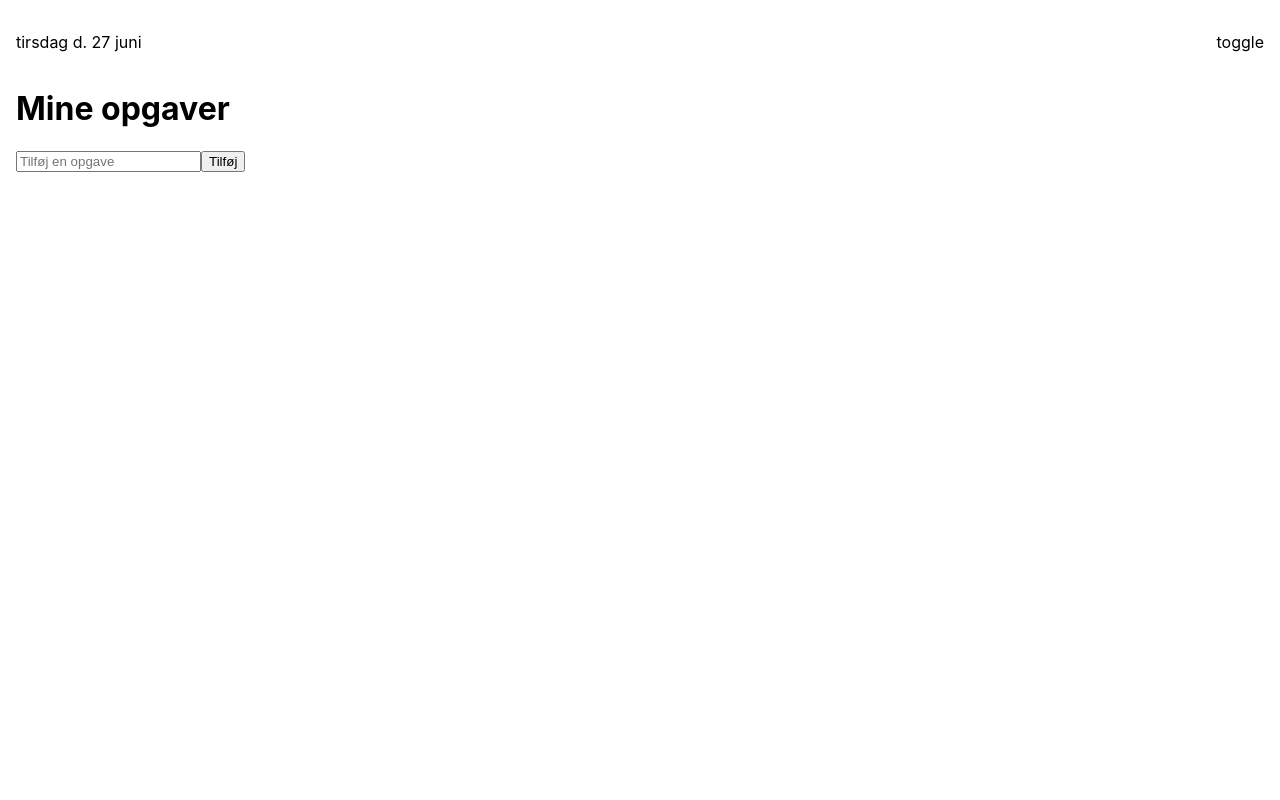
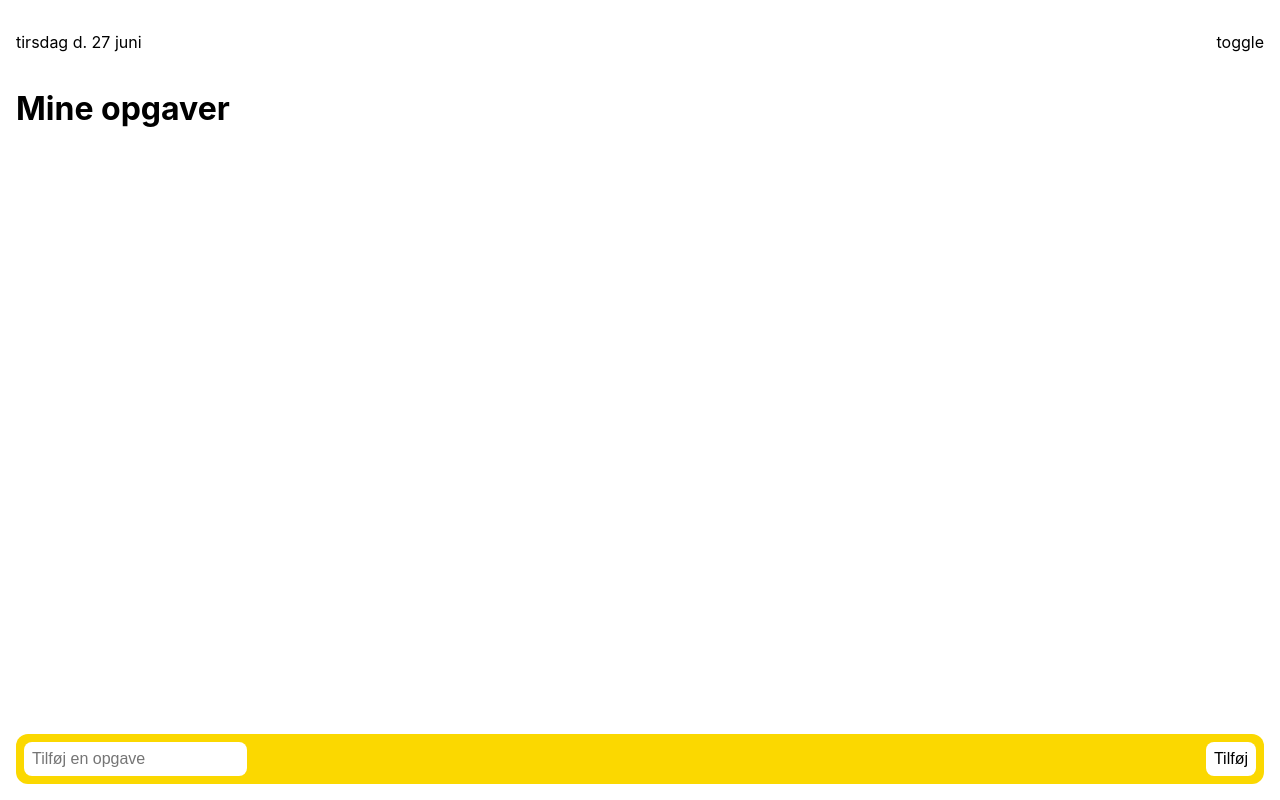
Before and after one commit to Steffen-Svenningsen/todo-app, a React (Create React App) app: page / in a window 1280 px wide. Built offline with nearby package versions, Linux system fonts and the light colour scheme.

Commit message:
Add early stage styling to add form

```diff
--- a/src/App.sass
+++ b/src/App.sass
@@ -1,7 +1,44 @@
+$yellow: #FBD800
+$black: #252525
+$white: #fff
+$grey: #d9d9d9
+
 .App
   padding: 1rem
+  box-sizing: border-box
 
   header
     display: flex
     align-items: center
     justify-content: space-between
+
+  main
+
+
+  .btn-form
+    position: fixed
+    bottom: 1rem
+    display: flex
+    justify-content: space-between
+    align-items: center
+    width: calc( 100% - 2rem )
+    background: $yellow
+    padding: 0.5rem
+    border-radius: 12px
+    box-sizing: border-box
+    left: 1rem
+
+    input
+      background: $white
+      border: none
+      padding: 0.5rem
+      border-radius: 8px
+      font-size: 1rem
+      outline: none
+
+    button
+      border: none
+      background: $white
+      padding: 0.5rem
+      border-radius: 8px
+      font-size: 1rem
--- a/src/components/AddTodoForm.js
+++ b/src/components/AddTodoForm.js
@@ -4,7 +4,7 @@ export default function AddTodoForm({
     onAddInputChange
   }) {
     return (
-      <form>
+      <form className="btn-form">
         <input
           name="todo"
           type="text"
```
